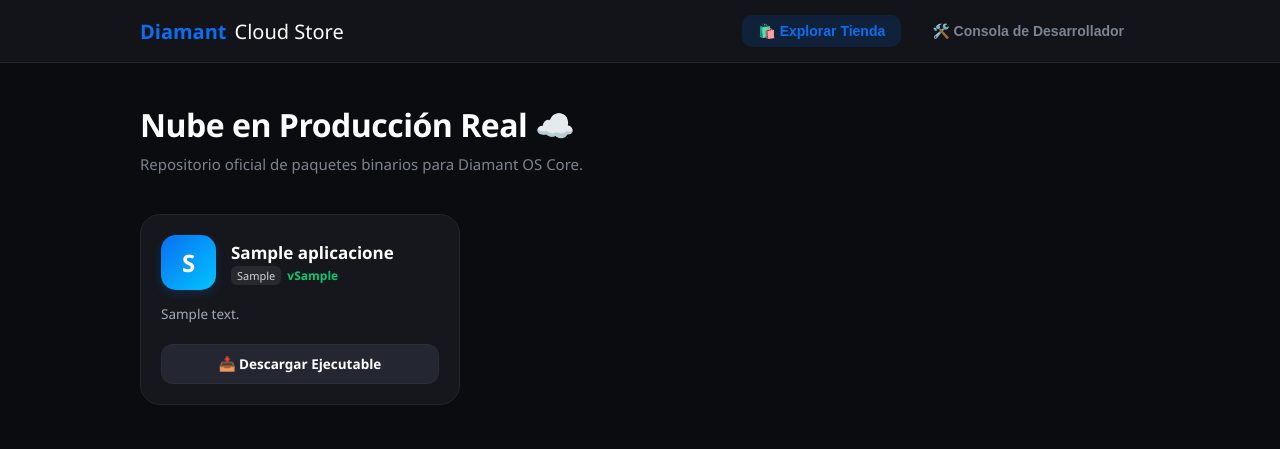
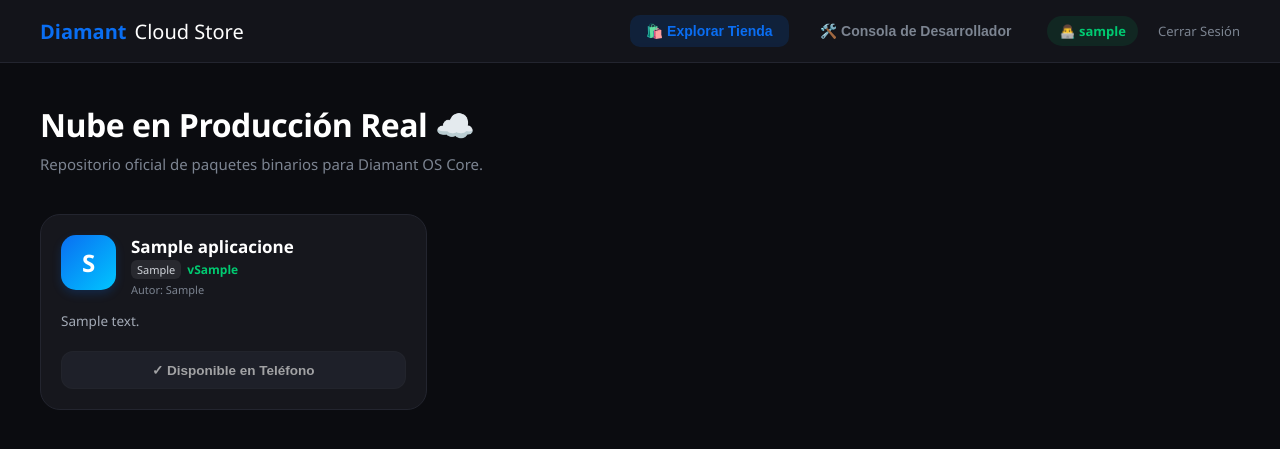
Before and after one commit to Gpika762/diamant-cloud, a Flask app: page / in a window 1280 px wide. Shown: the top 449 px of the page. Run offline with Flask 3, Linux system fonts and the light colour scheme; the visitor is signed in with stand-in values (Sample User, id 1); tables that the repository leaves empty hold one stand-in row (values such as "Sample post").

Commit message:
Update tienda.html

```diff
--- a/templates/tienda.html
+++ b/templates/tienda.html
@@ -12,6 +12,7 @@
             --primary: #0a6ef2;
             --primary-hover: #0056c6;
             --success: #00ca71;
+            --danger: #ff3b30;
             --text-main: #ffffff;
             --text-muted: #7c8491;
             --border: #23252f;
@@ -37,7 +38,7 @@
         }
 
         .nav-container {
-            max-width: 1000px;
+            max-width: 1200px;
             margin: 0 auto;
             display: flex;
             justify-content: space-between;
@@ -56,6 +57,12 @@
         .logo span {
             color: var(--text-main);
             font-weight: 400;
+        }
+
+        .nav-right {
+            display: flex;
+            align-items: center;
+            gap: 20px;
         }
 
         .nav-tabs {
@@ -85,9 +92,29 @@
             background-color: rgba(10, 110, 242, 0.15);
         }
 
+        .user-badge {
+            font-size: 13px;
+            color: var(--success);
+            font-weight: 600;
+            background: rgba(0, 202, 113, 0.1);
+            padding: 6px 12px;
+            border-radius: 20px;
+        }
+
+        .logout-link {
+            color: var(--text-muted);
+            text-decoration: none;
+            font-size: 13px;
+            transition: color 0.2s;
+        }
+
+        .logout-link:hover {
+            color: var(--danger);
+        }
+
         /* 📦 CONTENEDOR PRINCIPAL */
         .main-container {
-            max-width: 1000px;
+            max-width: 1200px;
             margin: 40px auto;
             padding: 0 20px;
         }
@@ -194,7 +220,13 @@
             flex-grow: 1;
         }
 
+        .card-actions {
+            display: flex;
+            gap: 10px;
+        }
+
         .download-btn {
+            flex-grow: 1;
             background-color: var(--bg-input);
             color: var(--text-main);
             text-decoration: none;
@@ -294,9 +385,15 @@
     <nav>
         <div class="nav-container">
             <div class="logo">Diamant <span>Cloud Store</span></div>
+            <div class="nav-right">
                 <div class="nav-tabs">
                     <button class="tab-btn active" onclick="switchTab('tienda')">🛍️ Explorar Tienda</button>
                     <button class="tab-btn" onclick="switchTab('developer')">🛠️ Consola de Desarrollador</button>
+                </div>
+                {% if usuario %}
+                    <span class="user-badge">👨‍💻 {{ usuario }}</span>
+                    <a href="/logout" class="logout-link">Cerrar Sesión</a>
+                {% endif %}
             </div>
         </div>
     </nav>
@@ -321,11 +418,17 @@
                                     <span class="badge">{{ app.categoria }}</span>
                                     <span class="version">v{{ app.version }}</span>
                                 </div>
+                                <div style="font-size: 11px; color: var(--text-muted); margin-top: 3px;">Autor: {{ app.autor }}</div>
                             </div>
                         </div>
                         <p class="app-desc">{{ app.descripcion }}</p>
                     </div>
-                    <a href="{{ app.url_descarga }}" class="download-btn" target="_blank">📥 Descargar Ejecutable</a>
+                    <div class="card-actions">
+                        <button class="download-btn" style="opacity: 0.6; cursor: not-allowed;" disabled>✓ Disponible en Teléfono</button>
+                        {% if usuario == app.autor %}
+                            <a href="/eliminar/{{ app.id }}" class="btn-delete" title="Eliminar Software">🗑️</a>
+                        {% endif %}
+                    </div>
                 </div>
                 {% else %}
                 <div class="empty-state">
```
Also changed, not shown: other parts of templates/tienda.html (+121 -17 lines). Lines whose indentation alone changed are shown as unchanged.
